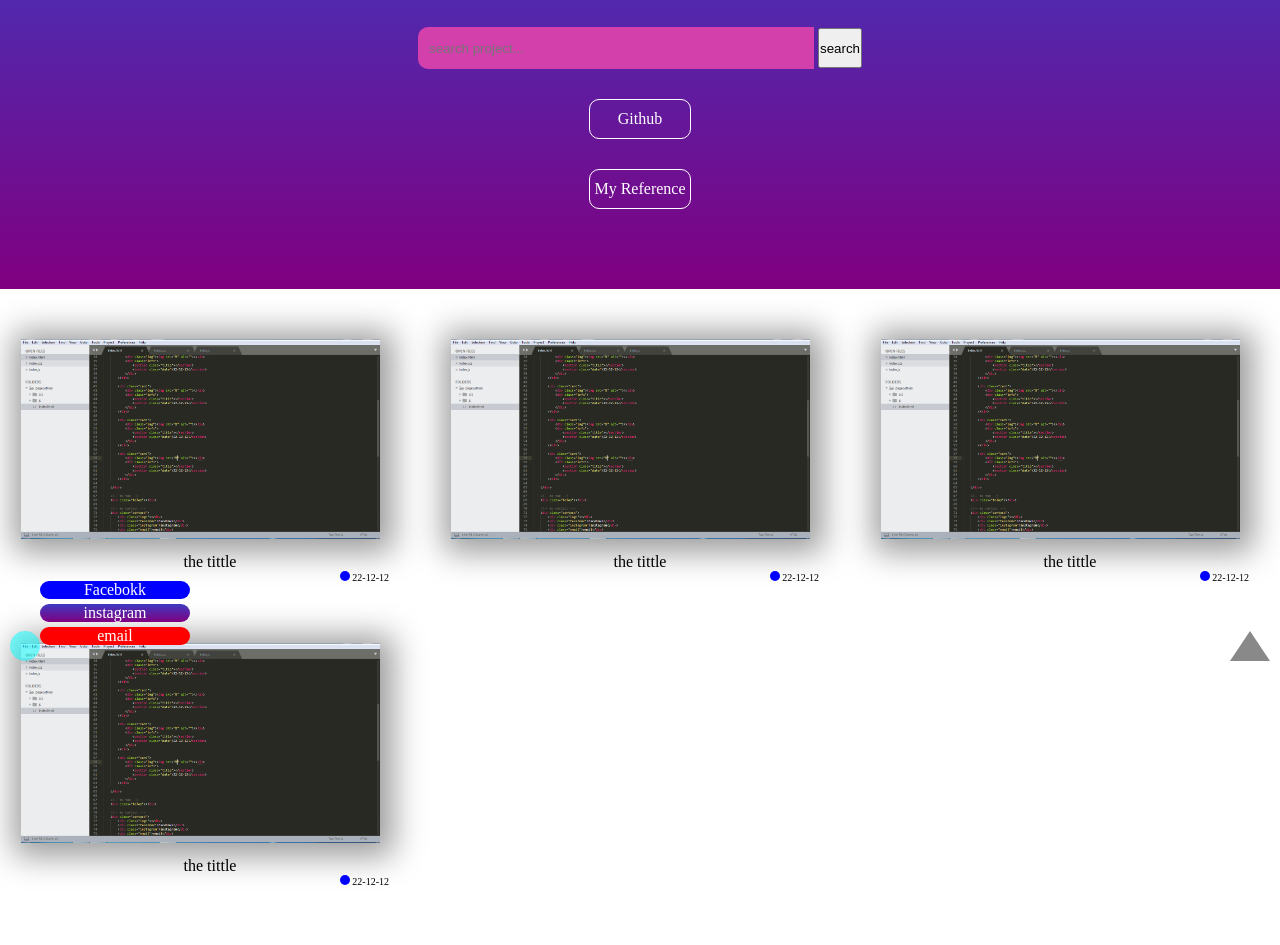
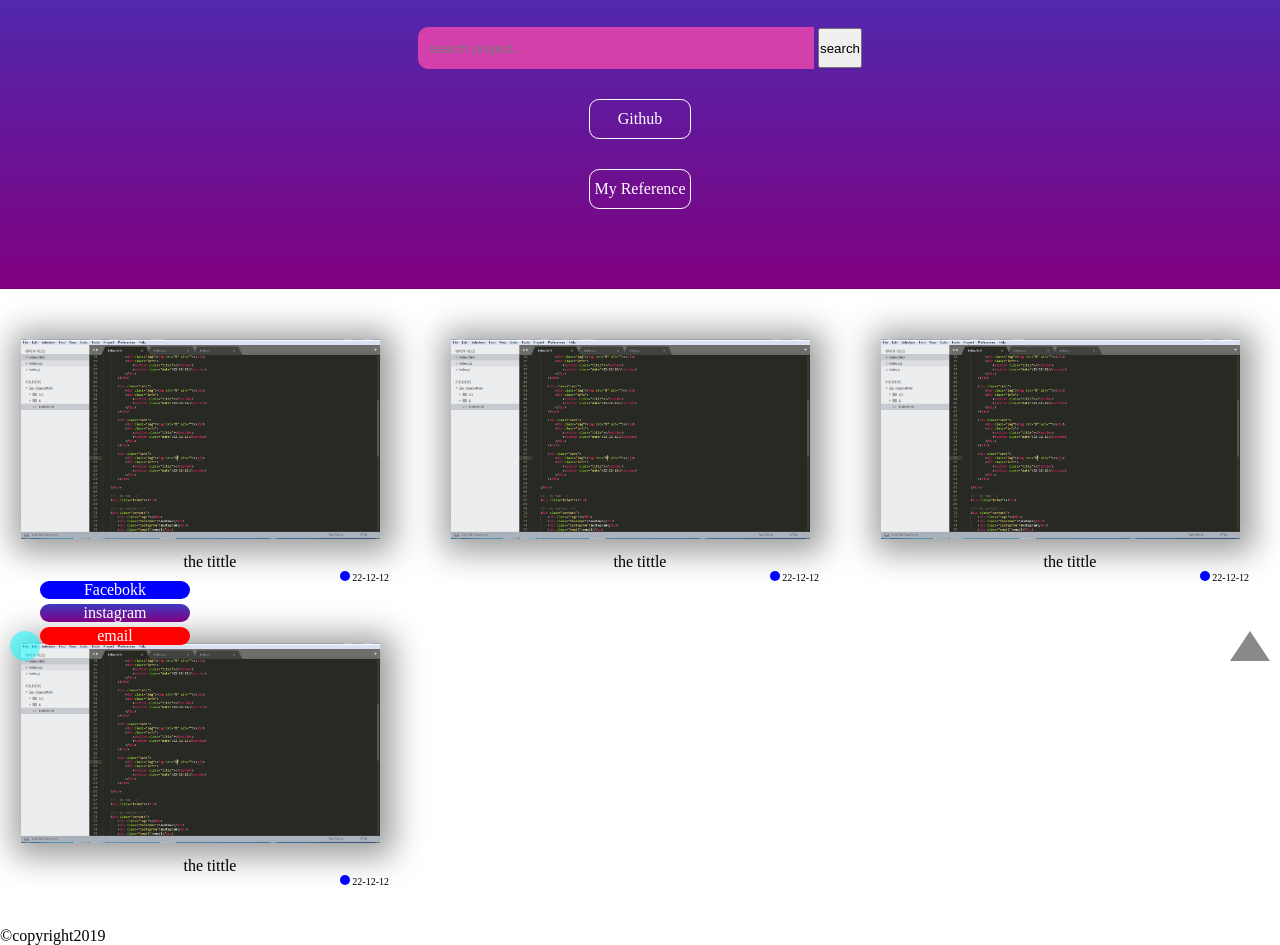
Before and after one commit to hijihakim/hijihakim.github.io, a plain HTML site: page index.html in a window 1280 px wide. Shown: the part 129-1074 px from the top of the page. Drawn offline with Linux system fonts and the light colour scheme.

Commit message:
make copyright

```diff
--- a/index.html
+++ b/index.html
@@ -80,7 +80,7 @@
 
 
 	<footer>
-
+		&copy;copyright2019
 	</footer>
 
 
```
